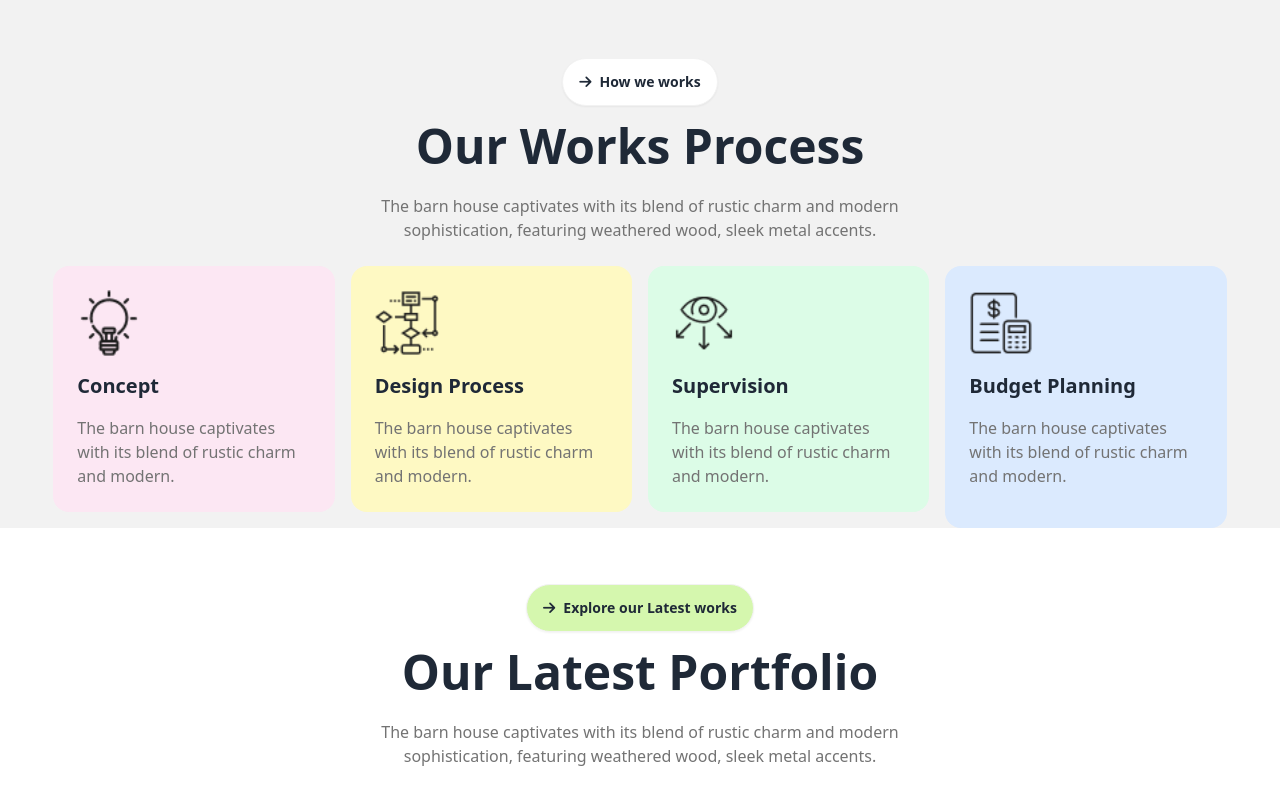
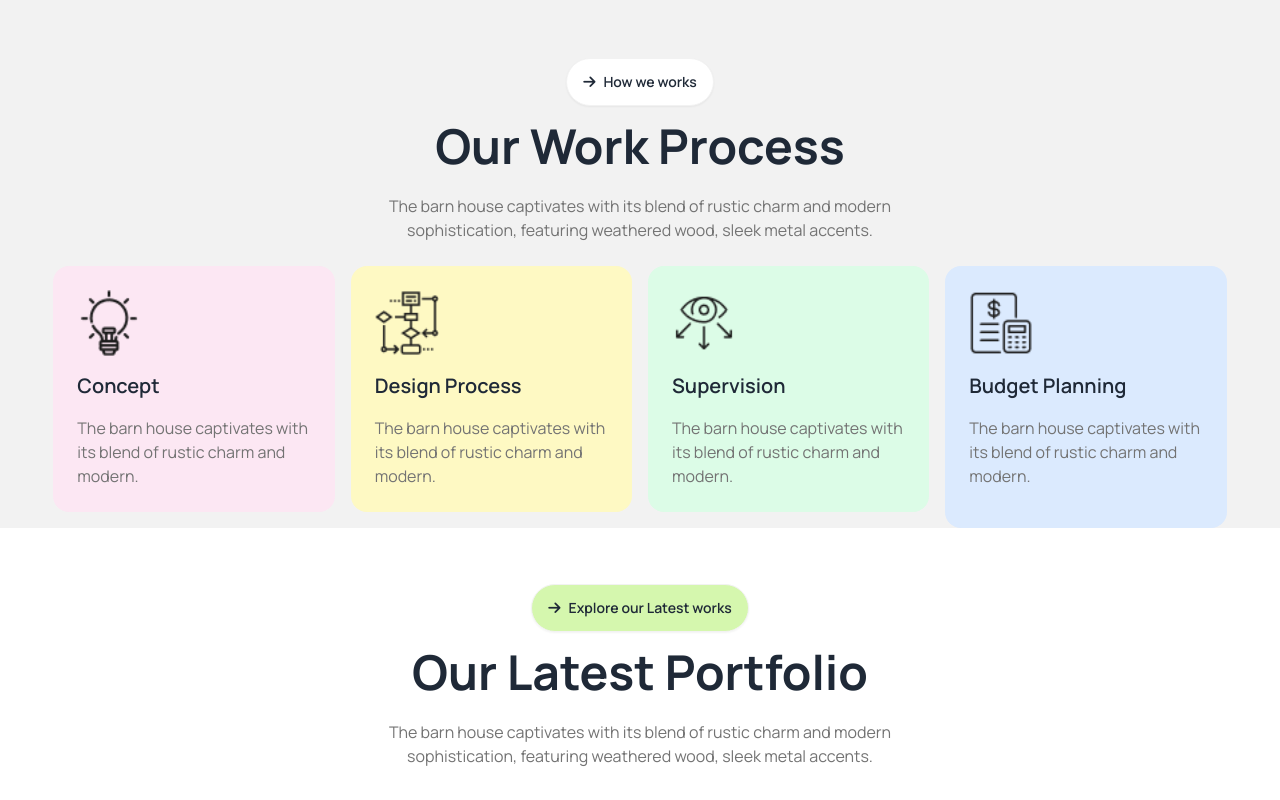
Before and after one commit to ahmadraiyano/b10-3rd-assignment, a plain HTML site: page index.html in a window 1280 px wide. Shown: the part 1480-2280 px from the top of the page. Drawn offline with nearby package versions, Linux system fonts and the light colour scheme.

Commit message:
theme light

```diff
--- a/index.html
+++ b/index.html
@@ -1,11 +1,18 @@
 <!DOCTYPE html>
-<html lang="en">
+<html lang="en" data-theme="light">
 <head>
     <meta charset="UTF-8">
     <meta name="viewport" content="width=device-width, initial-scale=1.0">
     <title>Batch-10 Third Assignment</title>
+    <!-- google fonts starts  -->
+    <link rel="preconnect" href="https://fonts.googleapis.com">
+    <link rel="preconnect" href="https://fonts.gstatic.com" crossorigin>
+    <link href="https://fonts.googleapis.com/css2?family=Manrope:wght@200..800&display=swap" rel="stylesheet">
+    <!-- google fonts Ends  -->
+    <!-- DaisyUi Starts  -->
     <link href="https://cdn.jsdelivr.net/npm/daisyui@4.12.10/dist/full.min.css" rel="stylesheet" type="text/css" />
     <script src="https://cdn.tailwindcss.com"></script>
+    <!-- Font Awesome Starts  -->
     <script src="https://kit.fontawesome.com/9d272923cd.js" crossorigin="anonymous"></script>
     <script>
       tailwind.config = {
@@ -21,9 +28,17 @@
         }
       }
     </script>
+    <style>
+      .font-manrope {
+        font-family: "Manrope", sans-serif;
+      }
+    </style>
 </head>
-<body>
+<!-- Body Section Starts -->
+<body class="font-manrope">
+<!-- Header Section Starts  -->
     <header class="w-5/6 sm:w-11/12 mx-auto pt-8">
+<!-- Navigation Section Starts  -->
         <nav>
             <div class="navbar bg-base-100 flex justify-between">
                 <div class="navbar-start">
@@ -75,6 +90,9 @@
                 </div>
               </div>
         </nav>
+<!-- Navigation Section Ends  -->
+
+<!-- Hero Section Starts  -->
         <div class="hero min-h-screen text-center">
           <div class="hero-content flex-col">
             <img
@@ -92,9 +110,14 @@
             </div>
           </div>
         </div>
+<!-- Hero Section Ends  -->
     </header>
+<!-- Header Section Ends  -->
+
+<!-- Main Section Starts  -->
     <main>
       <div class="bg-base-200">
+<!-- thoughtful Design Section Starts  -->
         <section class="w-5/6 sm:w-11/12 mx-auto">
         <div class="hero p-8">
           <div class="hero-content flex-col lg:flex-row">
@@ -137,11 +160,13 @@
           </div>
         </div>
         </section>
+<!-- thoughtful Design Section Ends  -->
 
+<!-- Our Work Process Section Starts  -->
         <section class="w-5/6 sm:w-11/12 mx-auto">
             <div class="text-center lg:w-3/6 mx-auto">
               <button class="btn rounded-full bg-white my-4"><i class="fa-solid fa-arrow-right"></i>How we works</button>
-                <h1 class="text-5xl font-bold">Our Works Process</h1>
+                <h1 class="text-5xl font-bold">Our Work Process</h1>
                 <p class="py-6 text-primary">
                   The barn house captivates with its blend of rustic charm and modern sophistication, featuring weathered wood, sleek metal accents.
                 </p>
@@ -177,8 +202,9 @@
               </div>
             </div>
         </section>
+<!-- Our Work Process Section Ends  -->
       </div>
-
+<!-- Our Lates Portfolio Section Starts  -->
       <section class="w-5/6 sm:w-11/12 mx-auto mt-10">
         <div class="text-center lg:w-3/6 mx-auto">
           <button class="btn rounded-full bg-btn-secondary my-4"><i class="fa-solid fa-arrow-right"></i>Explore our Latest works</button>
@@ -234,7 +260,9 @@
           </div>
         </div>
       </section>
+<!-- Our Lates Portfolio Section Ends  -->
 
+<!-- Discuss Section Starts  -->
       <section class="bg-[url('/assets/bg.jpg')]  bg-center bg-cover bg-no-repeat">
         <div class="w-screen h-screen">
           <div class="w-5/6 sm:11/12 mx-auto">
@@ -261,7 +289,11 @@
           </div>
         </div>
       </section>
+<!-- Discuss Section Ends  -->
     </main>
+<!-- Main Section Ends  -->
+
+<!-- Footer Section Starts  -->
     <footer class="bg-footer">
       <div class="w-5/6 sm:w-11/12 mx-auto py-24">
         <div class="text-center lg:w-3/6 mx-auto">
@@ -289,5 +321,7 @@
         </div>
       </div>
     </footer>
+<!-- Footer Section Ends  -->
 </body>
+<!-- Body Section Ends -->
 </html>
```
